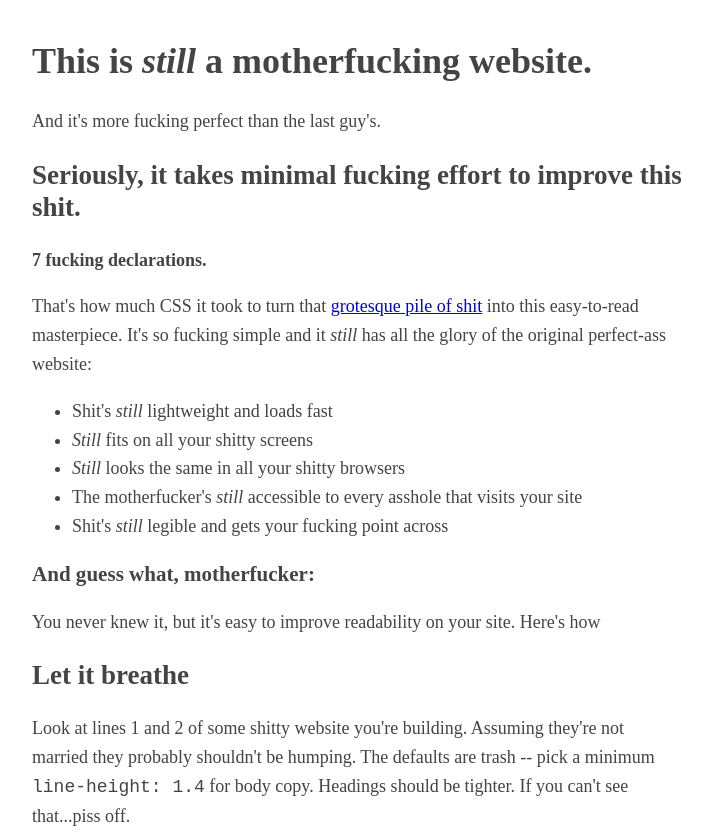
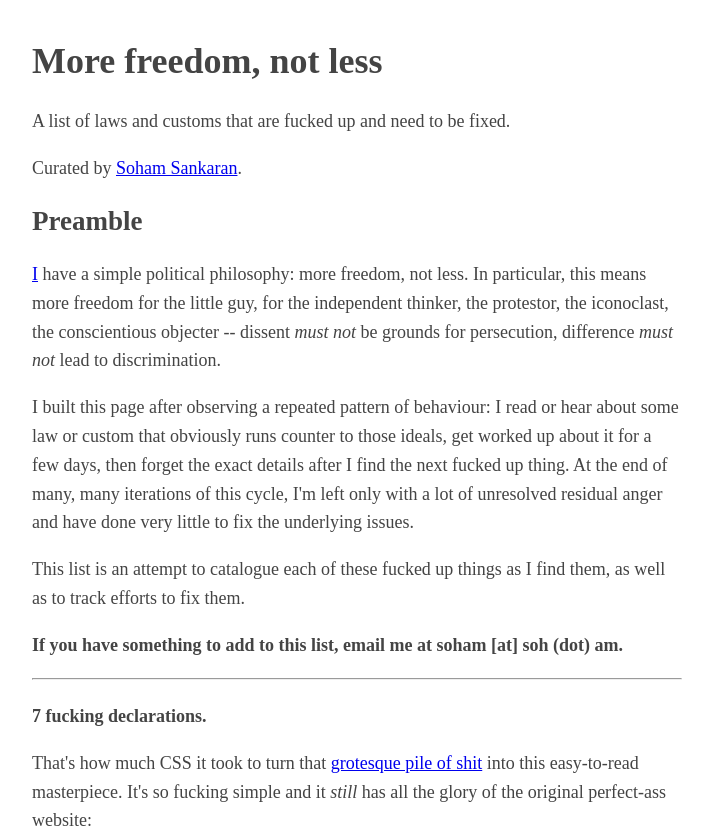
Before and after one commit to sohamsankaran/sohamsankaran.github.com, a plain HTML site: page wants/more/freedom/index.html in a window 1280 px wide. Shown: the top 838 px of the page, without its empty margins (283-996 px from the left). Drawn offline with Linux system fonts and the light colour scheme.

Commit message:
add initial writing to freedom page

```diff
--- a/wants/more/freedom/index.html
+++ b/wants/more/freedom/index.html
@@ -5,7 +5,7 @@
     <meta charset="utf-8">
     <meta name="viewport" content="width=device-width, initial-scale=1">
 
-    <title>Better Motherfucking Website</title>
+    <title>More freedom, not less</title>
 
     <style type="text/css">
       body{
@@ -26,11 +26,20 @@
   <body>
 
     <header>
-      <h1>This is <em>still</em> a motherfucking website.</h1>
-      <aside>And it's more fucking perfect than the last guy's.</aside>
+      <h1>More freedom, not less</h1>
+      <aside>A list of laws and customs that are fucked up and need to be fixed.</aside>
+      <p>Curated by <a href = "http://soh.am">Soham Sankaran</a>.</p>
     </header>
 
-    <h2>Seriously, it takes minimal fucking effort to improve this shit.</h2>
+    <h2>Preamble</h2>
+
+    <p><a href = "http://soh.am">I</a> have a simple political philosophy: more freedom, not less. In particular, this means more freedom for the little guy, for the independent thinker, the protestor, the iconoclast, the conscientious objecter -- dissent <em>must not</em> be grounds for persecution, difference <em>must not</em> lead to discrimination.</p>
+    <p>I built this page after observing a repeated pattern of behaviour: I read or hear about some law or custom that obviously runs counter to those ideals, get worked up about it for a few days, then forget the exact details after I find the next fucked up thing. At the end of many, many iterations of this cycle, I'm left only with a lot of unresolved residual anger and have done very little to fix the underlying issues.</p>
+    <p>This list is an attempt to catalogue each of these fucked up things as I find them, as well as to track efforts to fix them.</p>
+    <p><strong>If you have something to add to this list, email me at soham [at] soh (dot) am.</strong></p>
+    <hr />
+
+    <h2></h2>
 
     <p><strong>7 fucking declarations.</strong></p>
 
```
